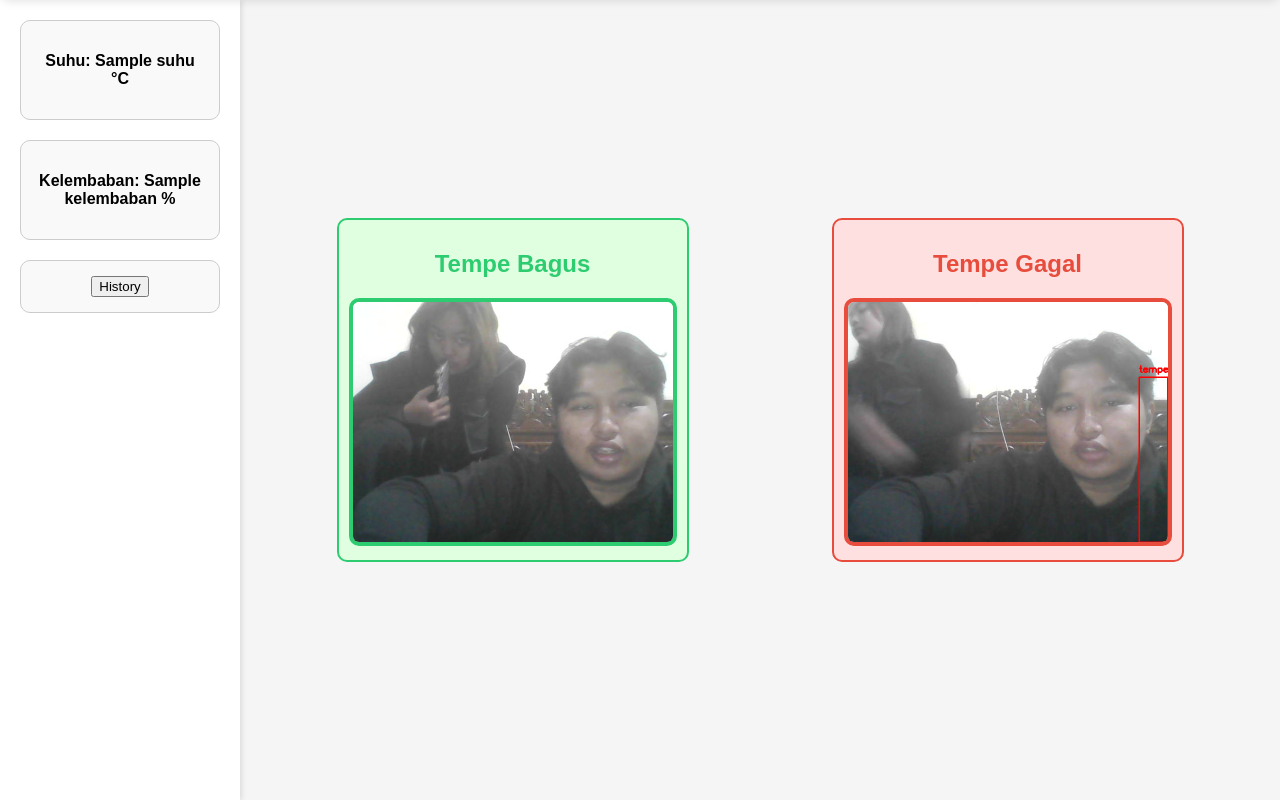
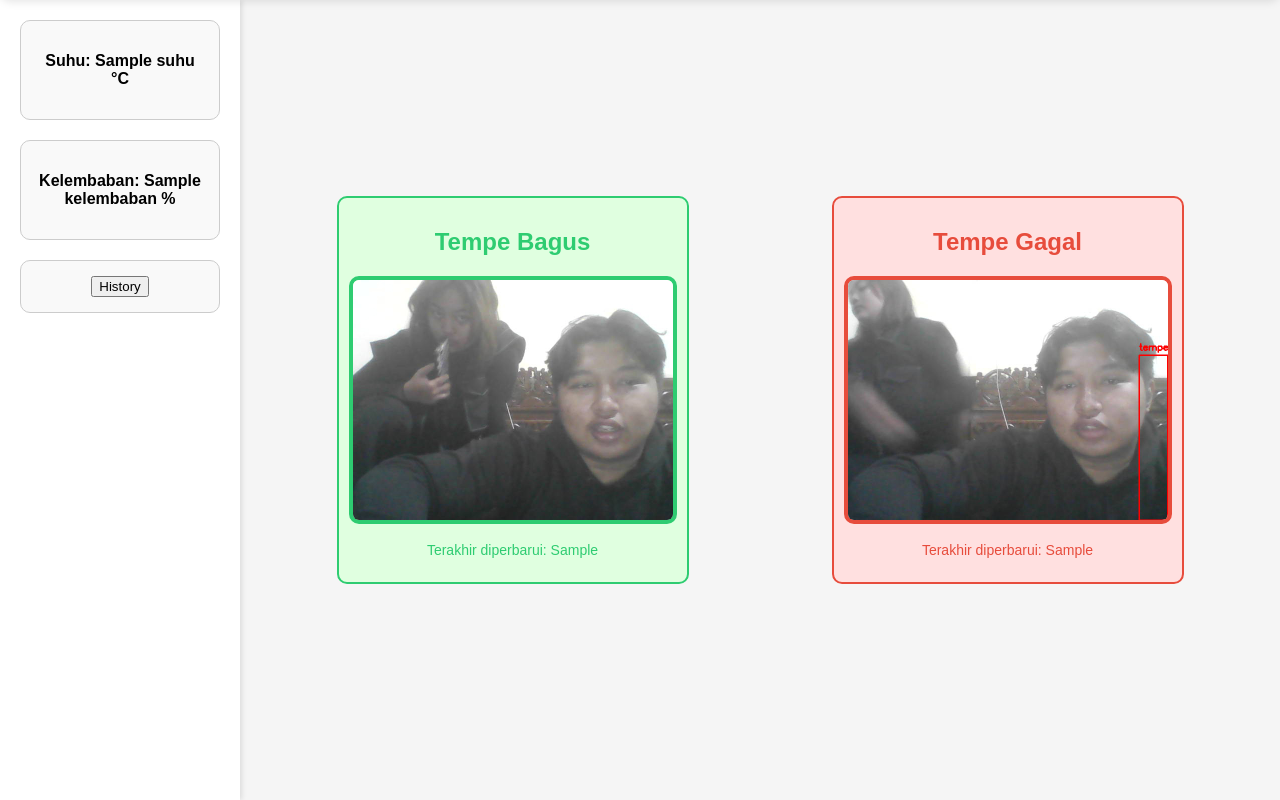
Before and after one commit to nugrosss/Pemantauan-tempe, a Python web app: template templates/dashboard.html in a window 1280 px wide. Shown: the part 104-904 px from the top of the page. Run offline with Jinja, Linux system fonts and the light colour scheme; the template is opened without the code that fills it: most values are stand-ins (such as "Sample title", 1, 10 or a date in 2020).

Commit message:
Update dashboard.html
comitt tanggal

```diff
--- a/templates/dashboard.html
+++ b/templates/dashboard.html
@@ -49,12 +49,29 @@
     <div style="text-align: center; margin-bottom: 20px; background-color: #e0ffe0; border: 2px solid #2ecc71; padding: 10px; border-radius: 10px;">
         <h2 style="color: #2ecc71;">Tempe Bagus</h2>
         <img id="imgBagus1" src="{{ url_for('static', filename='tempe_bagus.jpg') }}" width="320" height="240" alt="Tempe Bagus" style="border: 4px solid #2ecc71; border-radius: 10px;" />
+         <p style="color: #2ecc71; font-size: 14px;">Terakhir diperbarui: {{ waktu_bagus }}</p>
     </div>
 
     <div style="text-align: center; margin-bottom: 20px; background-color: #ffe0e0; border: 2px solid #e74c3c; padding: 10px; border-radius: 10px;">
         <h2 style="color: #e74c3c;">Tempe Gagal</h2>
         <img id="imgJelek1" src="{{ url_for('static', filename='tempe_jelek.jpg') }}" width="320" height="240" alt="Tempe Gagal" style="border: 4px solid #e74c3c; border-radius: 10px;" />
+        <p style="color: #e74c3c; font-size: 14px;">Terakhir diperbarui: {{ waktu_jelek }}</p
+
+    /div>
+    <!-- Tempe Bagus -->
+    <!-- <div  style="text-align: center; margin-bottom: 20px; background-color: #e0ffe0; border: 2px solid #2ecc71; padding: 10px; border-radius: 10px;">
+        <h2 style="color: #2ecc71;">Tempe Bagus</h2>
+        <img id="imgBagus1" src="{{ url_for('static', filename='tempe_bagus.jpg') }}" width="320" height="240" alt="Tempe Bagus" style="border: 4px solid #2ecc71; border-radius: 10px;" />
+        <p style="color: #2ecc71; font-size: 14px;">Terakhir diperbarui: {{ waktu_bagus }}</p>
+    </div> -->
+
+    <!-- Tempe Gagal -->
+    <!-- <div style="text-align: center; margin-bottom: 20px; background-color: #ffe0e0; border: 2px solid #e74c3c; padding: 10px; border-radius: 10px;">
+        <h2 style="color: #e74c3c;">Tempe Gagal</h2>
+        <img id="imgJelek1" src="{{ url_for('static', filename='tempe_jelek.jpg') }}" width="320" height="240" alt="Tempe Gagal" style="border: 4px solid #e74c3c; border-radius: 10px;" />
+        <p style="color: #e74c3c; font-size: 14px;">Terakhir diperbarui: {{ waktu_jelek }}</p>
     </div>
+ -->
 
 </div>
 
```
